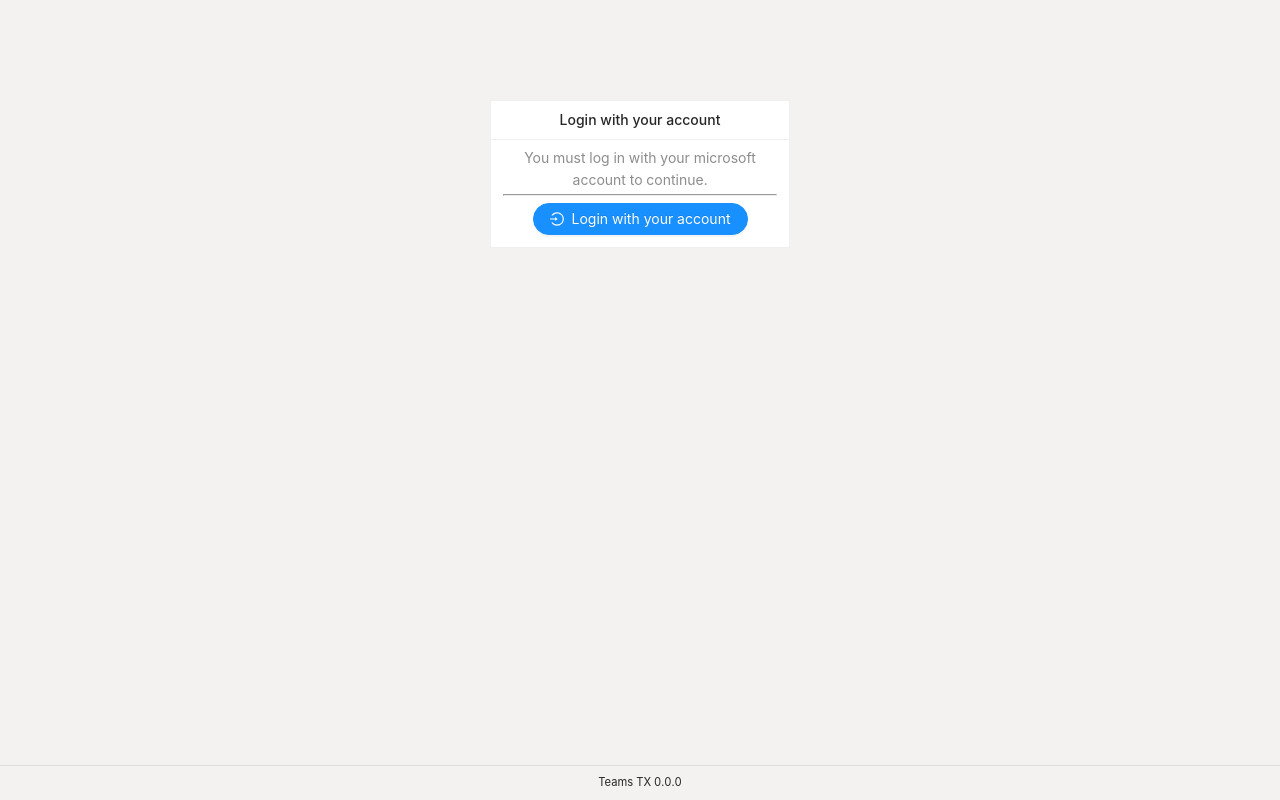
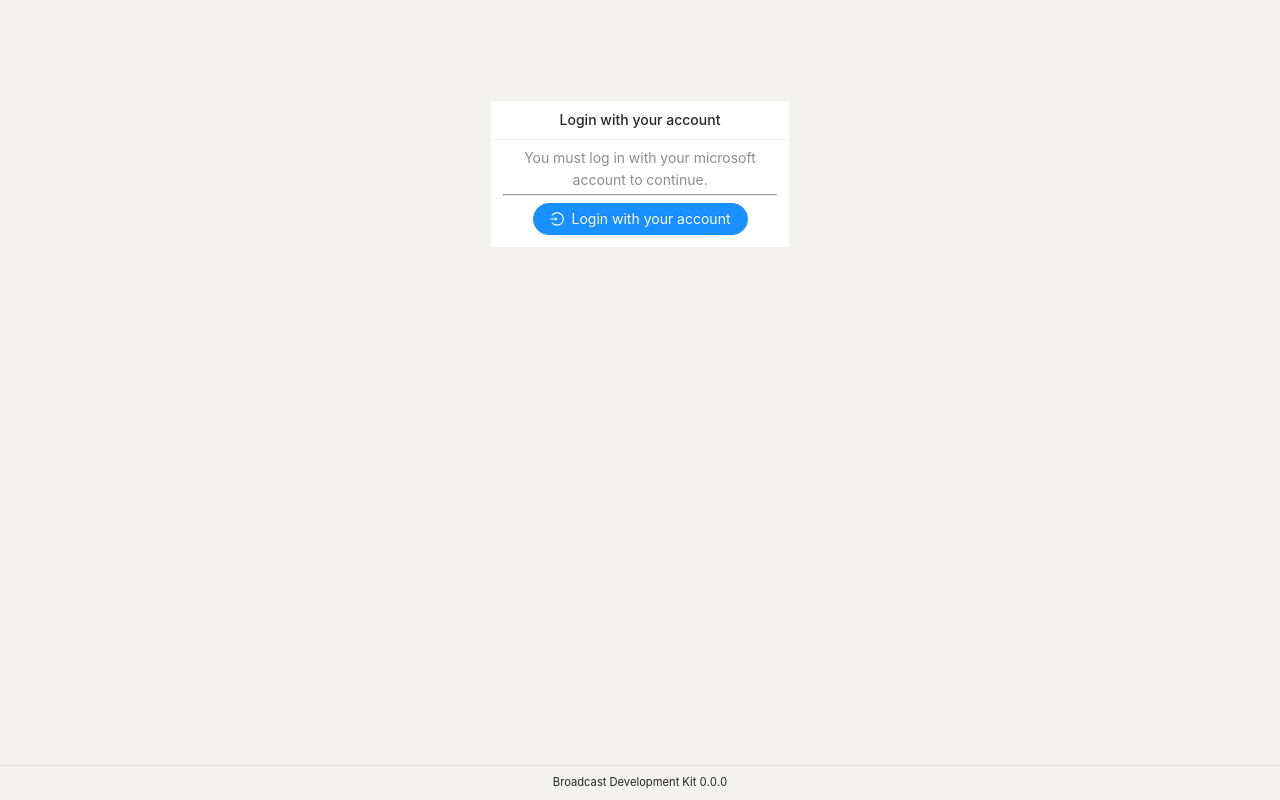
Before and after one commit to microsoft/Broadcast-Development-Kit-Web-UI, a React (Create React App) app: page /login in a window 1280 px wide. Built offline with nearby package versions, Linux system fonts and the light colour scheme.

Commit message:
fix: update solution name

```diff
--- a/public/index.html
+++ b/public/index.html
@@ -23,7 +23,7 @@
       work correctly both with client-side routing and a non-root public URL.
       Learn how to configure a non-root public URL by running `npm run build`.
     -->
-    <title>Teams TX</title>
+    <title>Broadcast Development Kit</title>
   </head>
   <body>
     <noscript>You need to enable JavaScript to run this app.</noscript>
--- a/src/views/call-details/components/CallSelector.tsx
+++ b/src/views/call-details/components/CallSelector.tsx
@@ -49,7 +49,7 @@ const CallSelector: React.FC<ICallSelectorProps> = (props) => {
   return (
     <Select defaultValue={selectedId} className="CallSetting" onChange={handleCallSelect}>
       <Option value={PLACEHOLDER_ID}><i>(Select a call)</i></Option>
-      {props.calls.map(m => (<Option key={m.id} value={m.id}>{m.name || 'Teams TX Demo'}</Option>))}
+      {props.calls.map(m => (<Option key={m.id} value={m.id}>{m.name || 'Broadcast Development Kit Demo'}</Option>))}
       <Option value={NEW_PLACEHOLDER_ID}><strong>(Join a new Call)</strong></Option>
     </Select>
   )
--- a/src/views/components/Footer.tsx
+++ b/src/views/components/Footer.tsx
@@ -8,7 +8,7 @@ const Footer: React.FC = () => {
   const { initialized, app } = useSelector((state: IAppState) => state.config);
 
   const versionString = initialized ? app?.buildNumber ?? '' : '';
-  return <div id="Footer">Teams TX {versionString}</div>;
+  return <div id="Footer">Broadcast Development Kit {versionString}</div>;
 };
 
 export default Footer;
```
Also changed, not shown: public/manifest.json.
